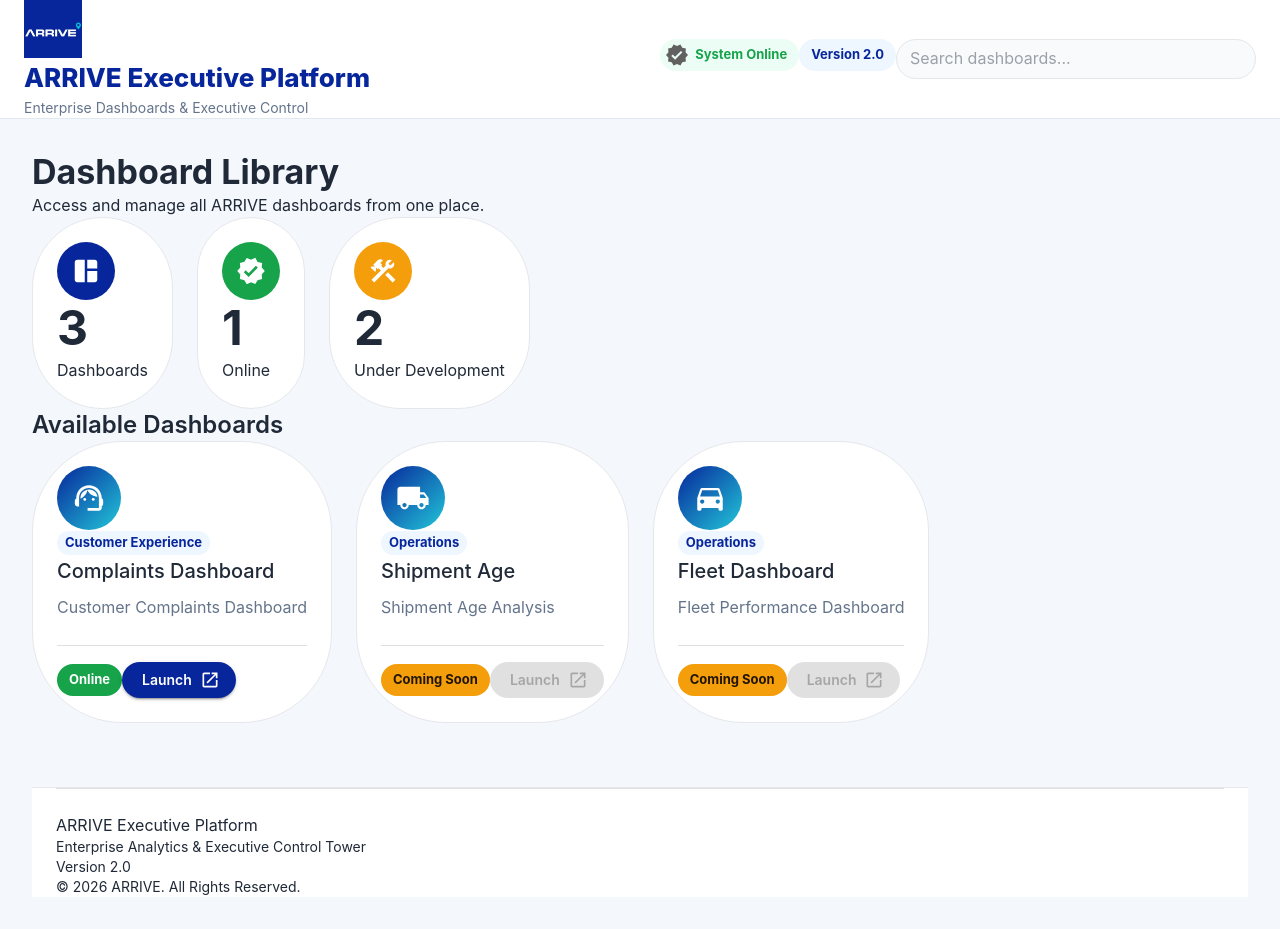
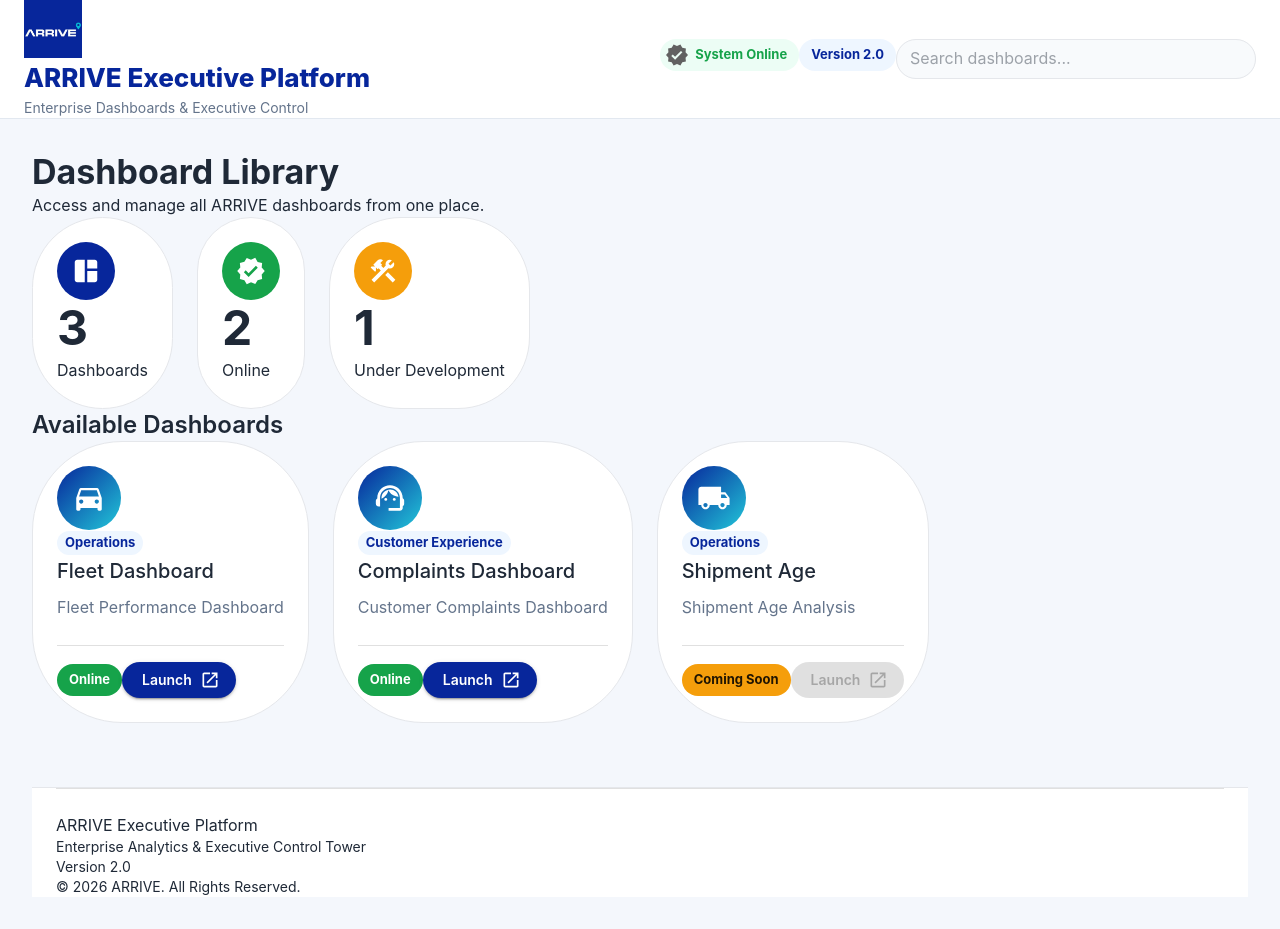
Before and after one commit to mohamedsaed51-ARRIVE/arrive-analytics-hub, a React (Vite) app: page /home in a window 1280 px wide. Built offline with nearby package versions, Linux system fonts and the light colour scheme.

Commit message:
Update Fleet Dashboard status and URL

```diff
--- a/src/data/dashboards.js
+++ b/src/data/dashboards.js
@@ -24,8 +24,8 @@ const dashboards = [
     icon: "fleet",
     title: "Fleet Dashboard",
     description: "Fleet Performance Dashboard",
-   status: "coming",
-    url: "",
+   status: "active",
+    url: "https://arrive-analytics-gxl5z2zs7-arrive2.vercel.app",
   },
   {
     id: 4,
```
